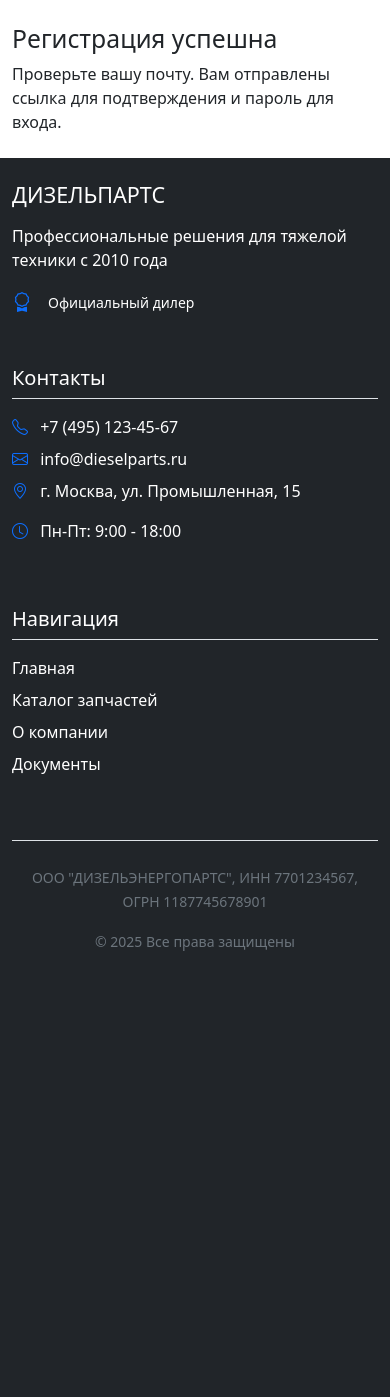
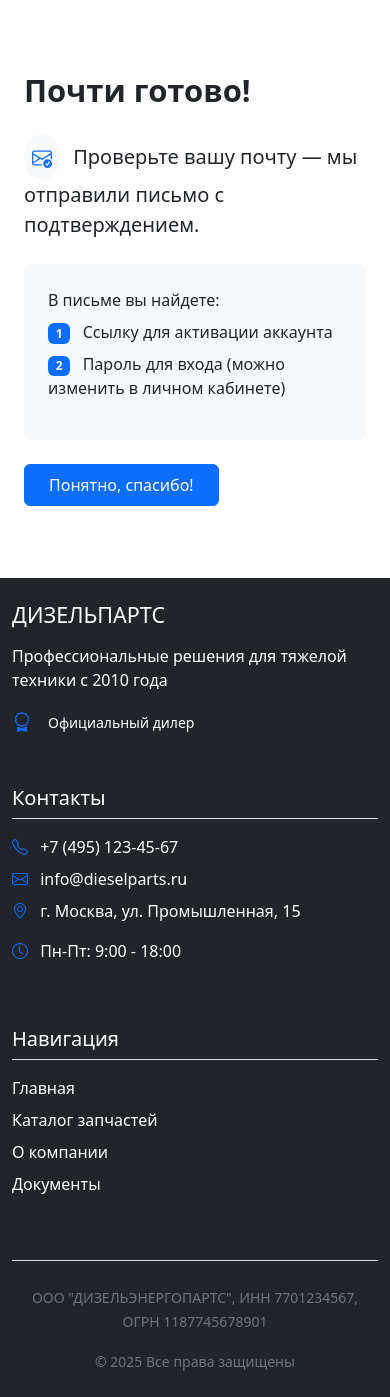
Before and after one commit to DyshaGusew/DiselParts, a Django app: page /accounts/register/success/ in a window 390 px wide. Shown: the part 58-1455 px from the top of the page. Before the commit the page ends 1009 px from the top, so only its background shows below. Run offline with Django 5.2, Linux system fonts and the light colour scheme; parts of the project's set-up code (start-up, migrations or seed data) failed here and were passed over.

Commit message:
Страница с действиями для подтверждения почты

```diff
--- a/accounts/templates/registration/register_success.html
+++ b/accounts/templates/registration/register_success.html
@@ -1,5 +1,43 @@
 {% extends "base.html" %}
 {% block content %}
-    <h2>Регистрация успешна</h2>
-    <p>Проверьте вашу почту. Вам отправлены ссылка для подтверждения и пароль для входа.</p>
+    <div class="container py-5">
+        <div class="row align-items-center">
+            <div class="col-lg-6 d-none d-lg-block">
+                <img src="https://cdn-icons-png.flaticon.com/512/3176/3176272.png"
+                     alt="Email sent"
+                     class="img-fluid">
+            </div>
+            <div class="col-lg-6">
+                <div class="ps-lg-5">
+                    <h1 class="display-5 fw-bold mb-4">Почти готово!</h1>
+                    <p class="fs-5 mb-4">
+                        <span class="d-inline-block bg-light rounded-circle p-2 me-2">
+                            <svg xmlns="http://www.w3.org/2000/svg"
+                                 width="20"
+                                 height="20"
+                                 fill="#0d6efd"
+                                 class="bi bi-envelope-check"
+                                 viewBox="0 0 16 16">
+                                <path d="M2 2a2 2 0 0 0-2 2v8.01A2 2 0 0 0 2 14h5.5a.5.5 0 0 0 0-1H2a1 1 0 0 1-.966-.741l5.64-3.471L8 9.583l7-4.2V8.5a.5.5 0 0 0 1 0V4a2 2 0 0 0-2-2H2Zm3.708 6.208L1 11.105V5.383l4.708 2.825ZM1 4.217V4a1 1 0 0 1 1-1h12a1 1 0 0 1 1 1v.217l-7 4.2-7-4.2Z" />
+                                <path d="M16 12.5a3.5 3.5 0 1 1-7 0 3.5 3.5 0 0 1 7 0Zm-1.993-1.679a.5.5 0 0 0-.686.172l-1.17 1.95-.547-.547a.5.5 0 0 0-.708.708l.774.773a.75.75 0 0 0 1.174-.144l1.335-2.226a.5.5 0 0 0-.172-.686Z" />
+                            </svg>
+                        </span>
+                        Проверьте вашу почту — мы отправили письмо с подтверждением.
+                    </p>
+                    <div class="bg-light p-4 rounded-3 mb-4">
+                        <p class="mb-2">В письме вы найдете:</p>
+                        <ul class="list-unstyled">
+                            <li class="mb-2">
+                                <span class="badge bg-primary me-2">1</span> Ссылку для активации аккаунта
+                            </li>
+                            <li>
+                                <span class="badge bg-primary me-2">2</span> Пароль для входа (можно изменить в личном кабинете)
+                            </li>
+                        </ul>
+                    </div>
+                    <a href="{% url 'accounts:login' %}" class="btn btn-primary px-4 py-2">Понятно, спасибо!</a>
+                </div>
+            </div>
+        </div>
+    </div>
 {% endblock %}
--- a/accounts/views.py
+++ b/accounts/views.py
@@ -34,7 +34,7 @@ def register_success(request):
 class RegisterView(FormView):
     form_class = RegisterForm
     template_name = 'registration/registration.html'
-    success_url = reverse_lazy("accounts:profile")
+    success_url = reverse_lazy("accounts:register_success")
 
     def form_valid(self, form):
         email = form.cleaned_data["email"]
```
